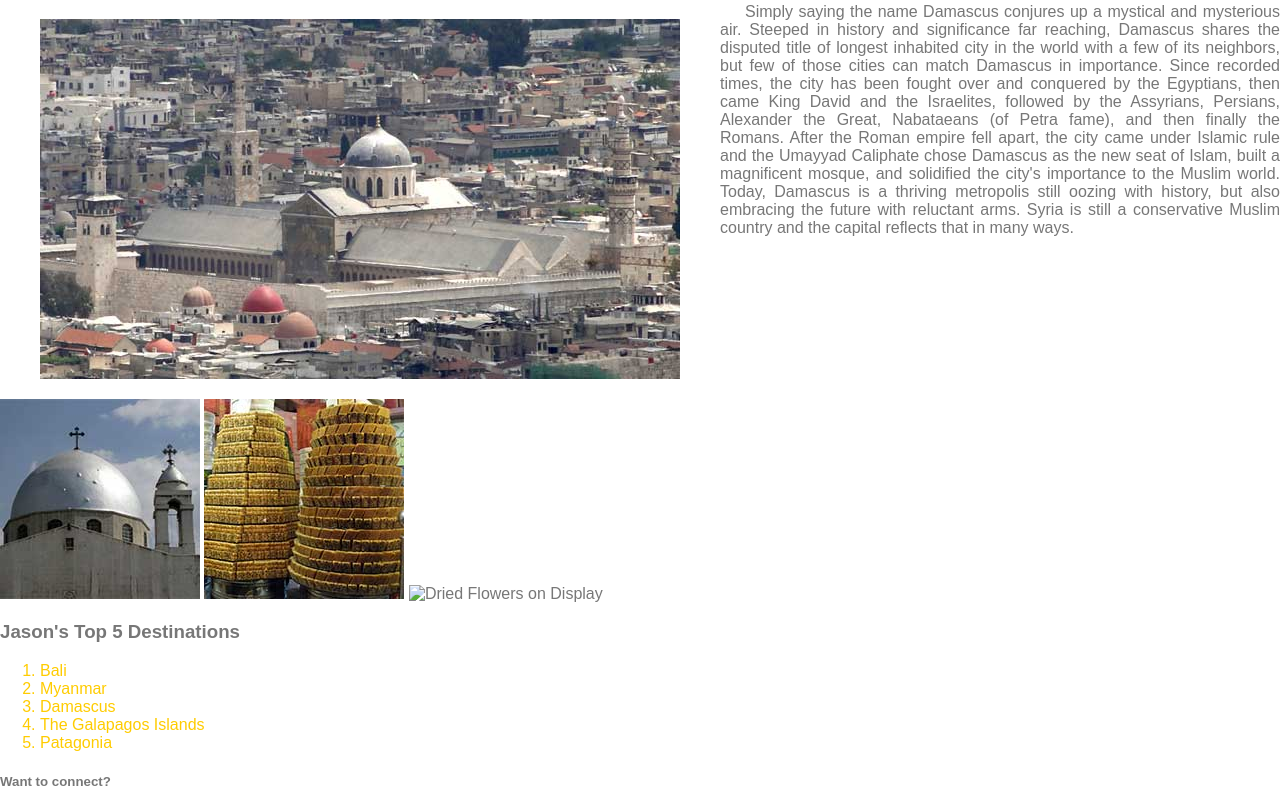
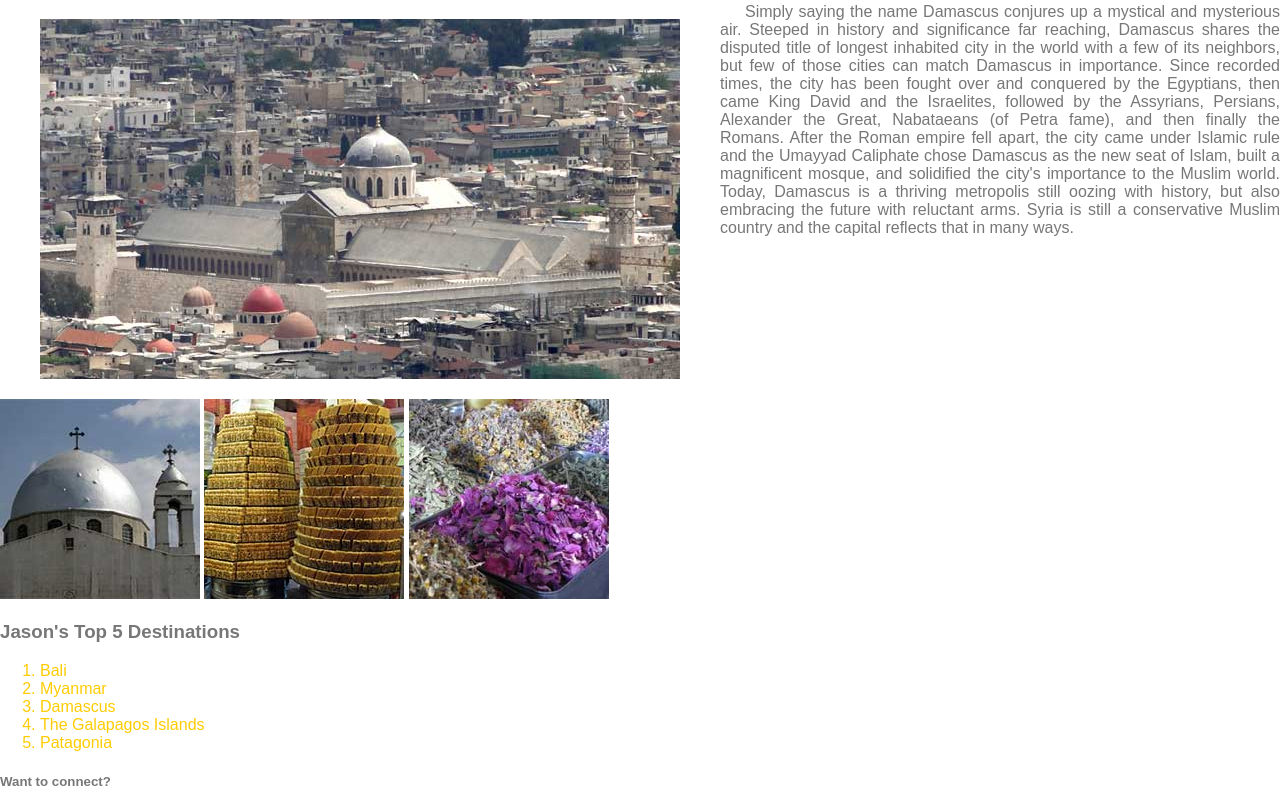
Before and after one commit to alexiskempf/.github.io, a plain HTML site: page exercise55/index.html in a window 1280 px wide. Shown: the part 397-1197 px from the top of the page. Drawn offline with Linux system fonts and the light colour scheme.

Commit message:
Update index.html

```diff
--- a/exercise55/index.html
+++ b/exercise55/index.html
@@ -39,7 +39,7 @@
              <section class="article-thumbs">
                <img src="img/thumbs/ananias_chapel_thumb.jpg" alt="The Ananias Chapel"/>
                <img src="img/thumbs/souk_candy_thumb.jpg" alt="Candy for Sale"/>
-               <img src="img/thumbs/suk_flowers_thumb.jpg" alt="Dried Flowers on Display"/>
+               <img src="img/thumbs/souk_flowers_thumb.jpg" alt="Dried Flowers on Display"/>
              </section>
              </article>
              <aside>
```
